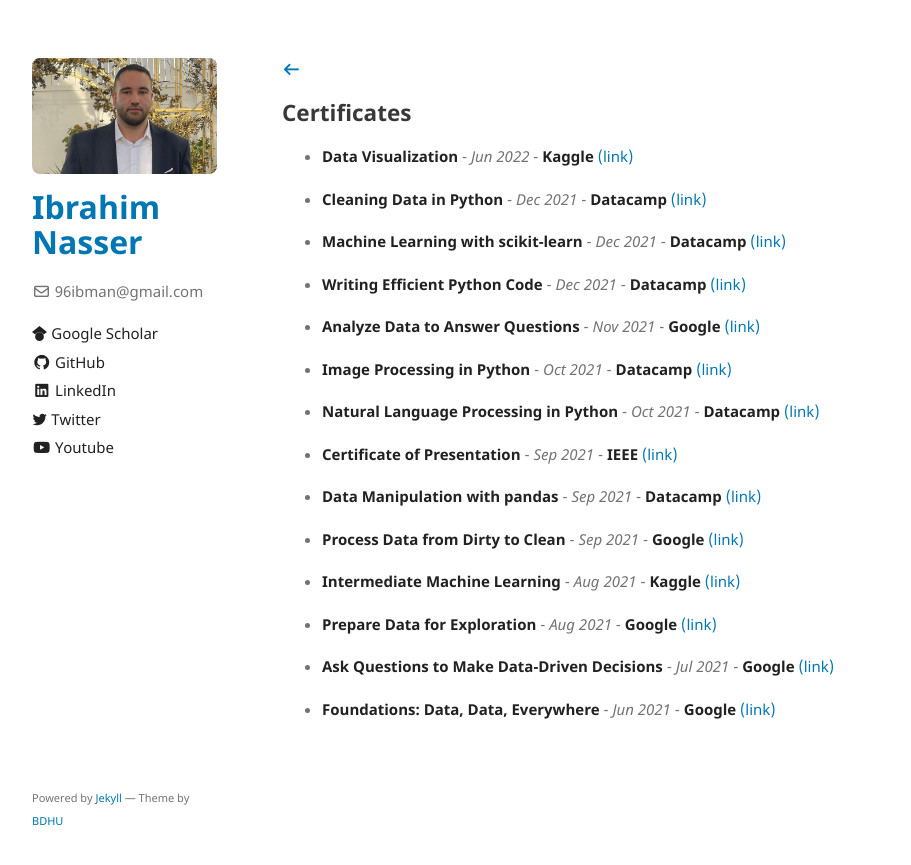
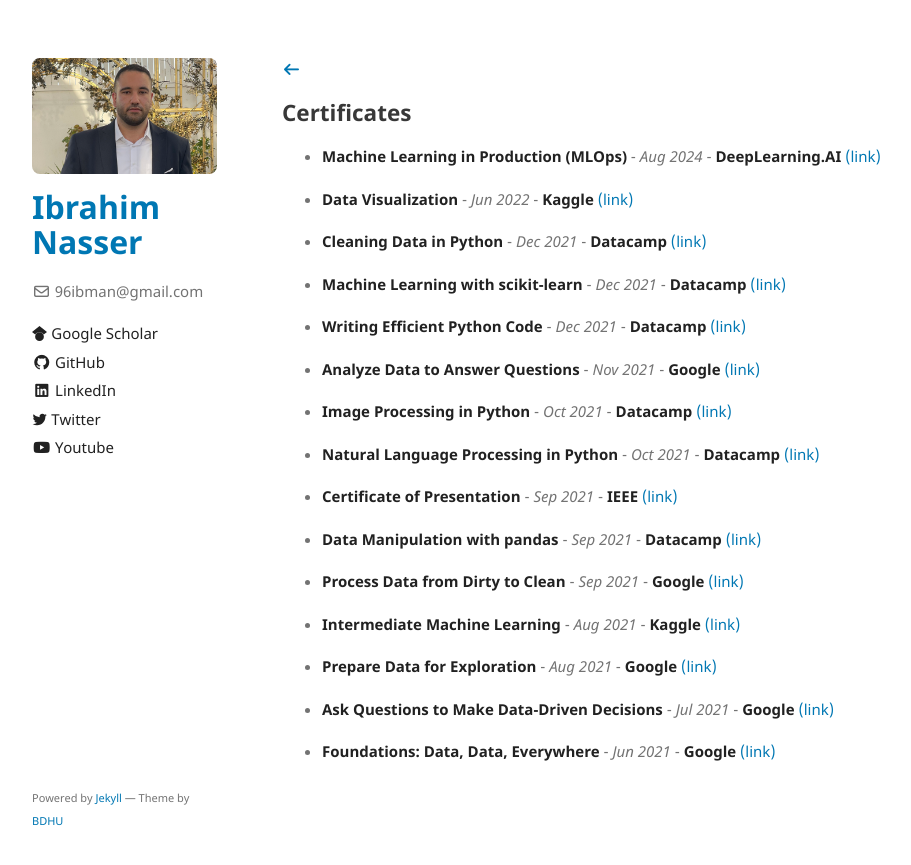
Before and after one commit to 96ibman/ibrahim-nasser, a Jekyll site: the page built from certificates.md, in a window 1280 px wide. Shown: the top 865 px of the page, without its empty margins (178-1089 px from the left). Built offline with Jekyll 4.4.1, drawn with Linux system fonts in a browser that asks for light colours.

Commit message:
Update certificates.md

```diff
--- a/certificates.md
+++ b/certificates.md
@@ -3,6 +3,8 @@ layout: default
 ---
 [<i class="fa-solid fa-arrow-left"></i>](./)
 ## Certificates
+- **Machine Learning in Production (MLOps)** - *Aug 2024* - **DeepLearning.AI** [(link)](https://www.coursera.org/account/accomplishments/certificate/2BFSYYTUBQN8){:target="_blank"}
+
 - **Data Visualization** - *Jun 2022* - **Kaggle** [(link)](https://www.kaggle.com/learn/certification/ibrahim96/data-visualization){:target="_blank"}
 
 - **Cleaning Data in Python** - *Dec 2021* - **Datacamp** [(link)](https://www.datacamp.com/statement-of-accomplishment/course/47bff27ed697c595f1d170007f80b9d80fa2de62){:target="_blank"}
```
